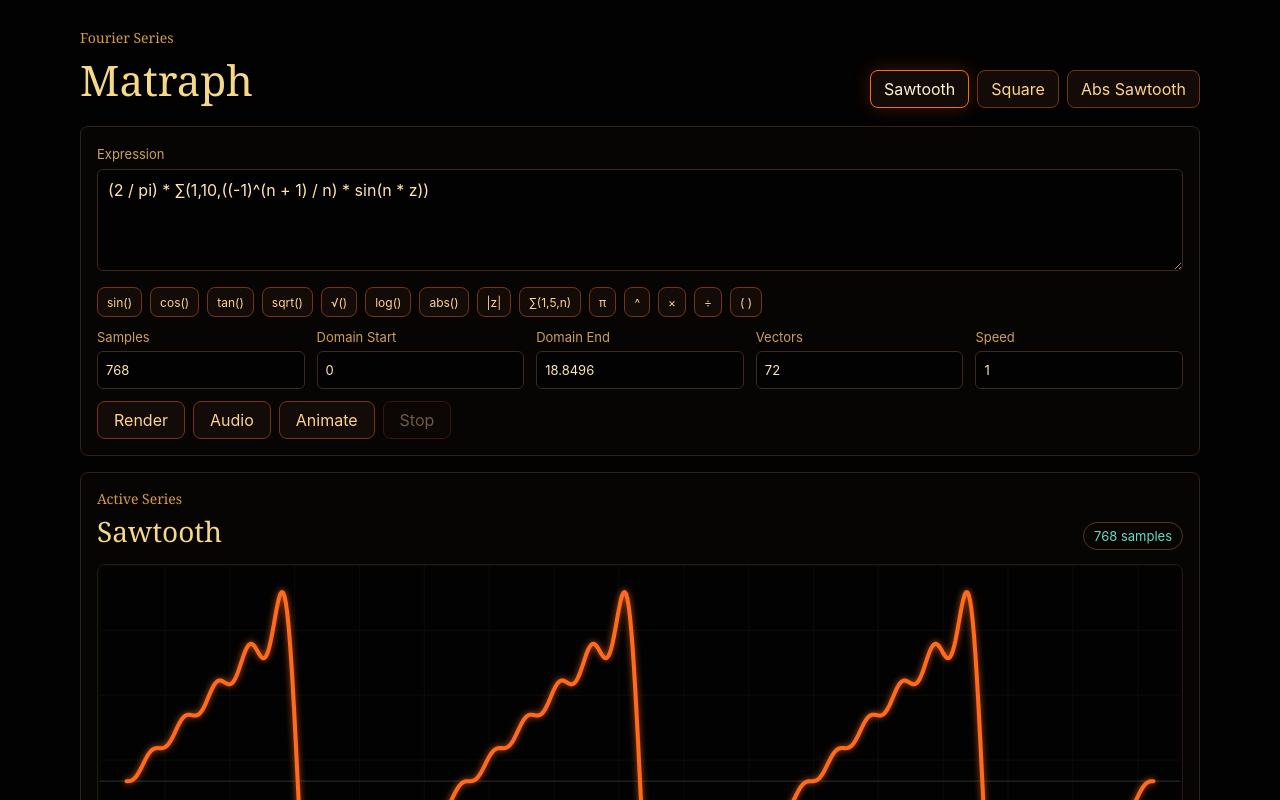
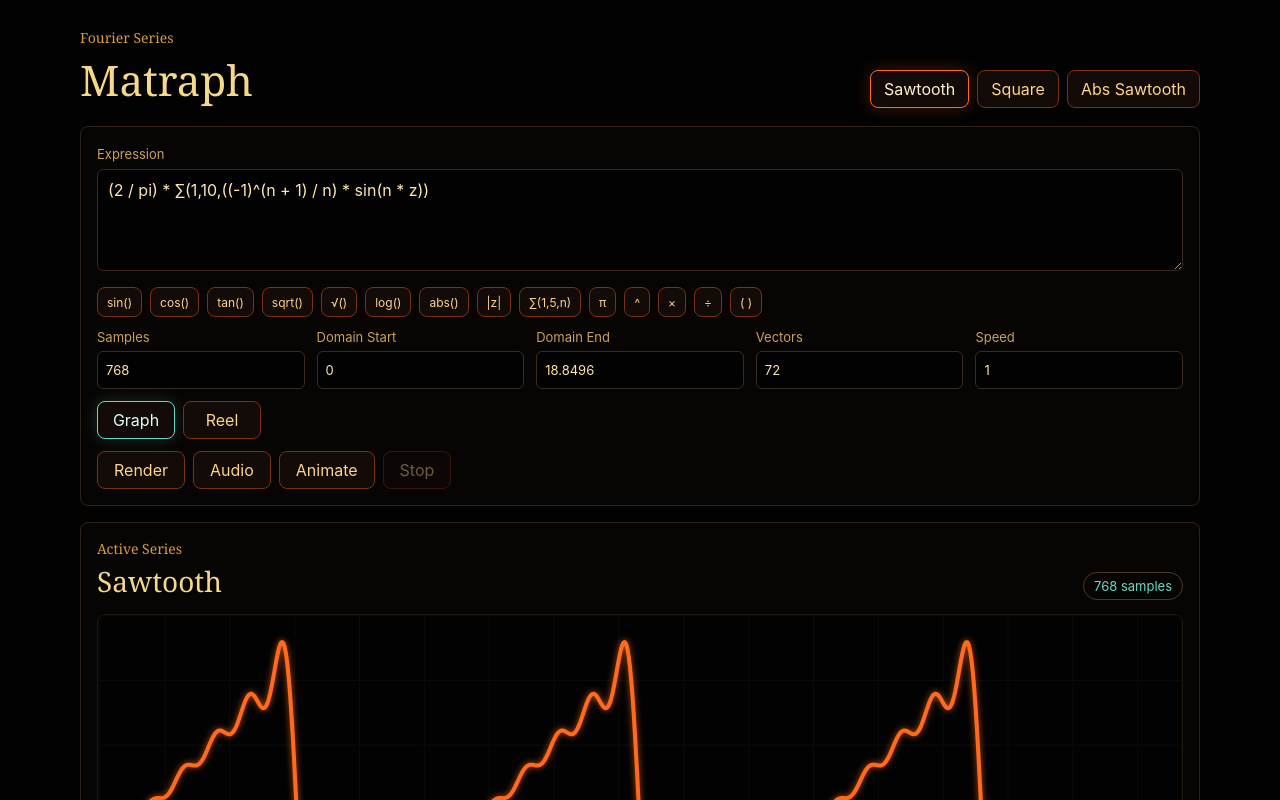
Before and after one commit to yacanka/matraph, a Vue app: page / in a window 1280 px wide. Shown: the top 800 px of the page. Built offline with nearby package versions, Linux system fonts and the light colour scheme.

Commit message:
Add reel stage mode

```diff
--- a/src/App.vue
+++ b/src/App.vue
@@ -31,9 +31,11 @@
       :error-message="errorMessage"
       :has-points="points.length > 0"
       :is-animating="isFourierAnimating"
+      :stage-mode="stageMode"
       @animate="startFourierAnimation"
       @audio="playSound"
       @custom-expression="markCustomExpression"
+      @mode-change="setStageMode"
       @render="buildGraph"
       @stop="stopFourierAnimation"
     />
@@ -48,6 +50,7 @@
       :is-animating="isFourierAnimating"
       :plot-path="plot.path"
       :sample-count="sampleCount"
+      :stage-mode="stageMode"
       :trace="fourierTrace"
       :width="CHART_WIDTH"
     />
@@ -65,6 +68,8 @@
 import { findFormulaPreset, FORMULA_PRESETS, getDefaultFormulaPreset } from './services/formulaPresets';
 import type { FormulaPreset } from './services/formulaPresets';
 import { createGraphPlot, toCenteredLongestSegment } from './services/graphPlotter';
+import { createReelTracePoint, createStageLayout } from './services/stageLayout';
+import type { StageMode } from './services/stageLayout';
 import type { CoordinatePoint, GraphPoint } from './types/graph';
 
 const CHART_WIDTH = 800;
@@ -83,6 +88,7 @@
 const points = ref<GraphPoint[]>([]);
 const errorMessage = ref('');
 const activePresetId = ref(defaultPreset.id);
+const stageMode = ref<StageMode>('standard');
 const isFourierAnimating = ref(false);
 const fourierVectors = ref<FourierVector[]>([]);
 const fourierArms = ref<FourierArm[]>([]);
@@ -157,8 +163,10 @@
 }
 
 function renderFourierFrame(progress: number): void {
-  const frame = createFourierFrame(fourierVectors.value, progress, CHART_CENTER);
-  const trace = progress < previousFourierProgress ? [frame.tip] : [...fourierTrace.value, frame.tip];
+  const layout = createStageLayout(stageMode.value, CHART_WIDTH, CHART_HEIGHT);
+  const frame = createFourierFrame(fourierVectors.value, progress, layout.frameOrigin);
+  const tracePoint = createTracePoint(frame.tip, progress, layout);
+  const trace = progress < previousFourierProgress ? [tracePoint] : [...fourierTrace.value, tracePoint];
   fourierArms.value = frame.arms;
   fourierTrace.value = trace.slice(-FOURIER_TRACE_LIMIT);
 }
@@ -175,6 +183,16 @@
   activePresetId.value = 'custom';
 }
 
+function setStageMode(mode: StageMode): void {
+  stageMode.value = mode;
+  if (isFourierAnimating.value) startFourierAnimation();
+}
+
+function createTracePoint(tip: CoordinatePoint, progress: number, layout: ReturnType<typeof createStageLayout>): CoordinatePoint {
+  if (stageMode.value === 'reel') return createReelTracePoint(layout, tip, progress);
+  return tip;
+}
+
 onMounted(buildGraph);
 onBeforeUnmount(stopFourierAnimation);
 </script>
--- a/src/components/ControlPanel.vue
+++ b/src/components/ControlPanel.vue
@@ -26,6 +26,19 @@
       <label>Speed<input v-model.number="fourierSpeed" type="number" min="0.25" max="4" step="0.25" /></label>
     </div>
 
+    <div class="mode-row" aria-label="Stage mode">
+      <button
+        v-for="option in modeOptions"
+        :key="option.value"
+        class="mode-button"
+        :class="{ selected: option.value === props.stageMode }"
+        type="button"
+        @click="emit('modeChange', option.value)"
+      >
+        {{ option.label }}
+      </button>
+    </div>
+
     <div class="actions">
       <button type="button" @click="emit('render')">Render</button>
       <button type="button" :disabled="!props.hasPoints" @click="emit('audio')">Audio</button>
@@ -39,12 +52,14 @@
 
 <script setup lang="ts">
 import { nextTick, ref } from 'vue';
+import type { StageMode } from '../services/stageLayout';
 
 interface ControlPanelProps {
   canAnimate: boolean;
   errorMessage: string;
   hasPoints: boolean;
   isAnimating: boolean;
+  stageMode: StageMode;
 }
 
 const props = defineProps<ControlPanelProps>();
@@ -52,6 +67,7 @@
   animate: [];
   audio: [];
   customExpression: [];
+  modeChange: [mode: StageMode];
   render: [];
   stop: [];
 }>();
@@ -63,6 +79,10 @@
 const fourierSpeed = defineModel<number>('fourierSpeed', { required: true });
 const expressionField = ref<HTMLTextAreaElement | null>(null);
 const quickTokens = ['sin()', 'cos()', 'tan()', 'sqrt()', '√()', 'log()', 'abs()', '|z|', '∑(1,5,n)', 'π', '^', '×', '÷', '( )'];
+const modeOptions: Array<{ label: string; value: StageMode }> = [
+  { label: 'Graph', value: 'standard' },
+  { label: 'Reel', value: 'reel' },
+];
 
 function insertToken(token: string): void {
   const field = expressionField.value;
--- a/src/components/StagePanel.vue
+++ b/src/components/StagePanel.vue
@@ -1,5 +1,5 @@
 <template>
-  <section class="stage-panel" aria-label="Function drawing">
+  <section class="stage-panel" :class="`mode-${props.stageMode}`" aria-label="Function drawing">
     <header class="stage-header">
       <div>
         <p class="eyebrow">Active Series</p>
@@ -22,7 +22,8 @@
       <rect :width="props.width" :height="props.height" fill="url(#grid-lines)" class="grid-plane" />
       <line x1="0" :y1="props.centerY" :x2="props.width" :y2="props.centerY" class="axis-line" />
       <line x1="0" :y1="props.baselineY" :x2="props.width" :y2="props.baselineY" class="dash-line" />
-      <path :d="props.plotPath" class="graph-path" filter="url(#orange-glow)" />
+      <path v-if="props.stageMode === 'standard'" :d="props.plotPath" class="graph-path" filter="url(#orange-glow)" />
+      <path v-else :d="props.plotPath" class="graph-path reel-reference" filter="url(#orange-glow)" />
 
       <g v-if="props.isAnimating" class="fourier-layer">
         <circle
@@ -42,6 +43,14 @@
           :y2="arm.end.y"
           class="fourier-arm"
         />
+        <line
+          v-if="props.stageMode === 'reel' && props.trace.length > 0"
+          :x1="lastArmTip.x"
+          :y1="lastArmTip.y"
+          :x2="lastTracePoint.x"
+          :y2="lastTracePoint.y"
+          class="reel-connector"
+        />
         <path :d="tracePath" class="fourier-trace" filter="url(#orange-glow)" />
       </g>
     </svg>
@@ -53,6 +62,7 @@
 <script setup lang="ts">
 import { computed } from 'vue';
 import type { FourierArm } from '../services/fourierEngine';
+import type { StageMode } from '../services/stageLayout';
 import type { CoordinatePoint } from '../types/graph';
 
 interface StagePanelProps {
@@ -65,12 +75,15 @@
   isAnimating: boolean;
   plotPath: string;
   sampleCount: number;
+  stageMode: StageMode;
   trace: CoordinatePoint[];
   width: number;
 }
 
 const props = defineProps<StagePanelProps>();
 const tracePath = computed(() => toSvgPath(props.trace));
+const lastTracePoint = computed(() => props.trace.at(-1) ?? { x: 0, y: 0 });
+const lastArmTip = computed(() => props.arms.at(-1)?.end ?? { x: 0, y: 0 });
 
 function toSvgPath(sourcePoints: CoordinatePoint[]): string {
   return sourcePoints.map((point, index) => {
--- /dev/null
+++ b/src/services/stageLayout.ts
@@ -0,0 +1,28 @@
+import type { CoordinatePoint } from '../types/graph';
+
+export type StageMode = 'standard' | 'reel';
+
+export interface StageLayout {
+  frameOrigin: CoordinatePoint;
+  traceStartX: number;
+  traceWidth: number;
+}
+
+/** Resolve animation coordinates for the selected stage mode. */
+export function createStageLayout(mode: StageMode, width: number, height: number): StageLayout {
+  const center = { x: width / 2, y: height / 2 };
+  if (mode === 'standard') return { frameOrigin: center, traceStartX: 0, traceWidth: width };
+  return {
+    frameOrigin: { x: width * 0.16, y: center.y },
+    traceStartX: width * 0.34,
+    traceWidth: width * 0.58,
+  };
+}
+
+/** Map an epicycle tip into the right-flowing waveform used by reel mode. */
+export function createReelTracePoint(layout: StageLayout, tip: CoordinatePoint, progress: number): CoordinatePoint {
+  return {
+    x: layout.traceStartX + layout.traceWidth * progress,
+    y: tip.y,
+  };
+}
--- a/src/styles/controls.css
+++ b/src/styles/controls.css
@@ -50,6 +50,23 @@
   padding: 8px 16px;
 }
 
+.mode-row {
+  display: flex;
+  flex-wrap: wrap;
+  gap: 8px;
+}
+
+.mode-button {
+  min-width: 78px;
+  padding: 7px 12px;
+}
+
+.mode-button.selected {
+  border-color: #67d7c4;
+  color: #dffff9;
+  box-shadow: 0 0 16px rgba(103, 215, 196, 0.2);
+}
+
 .error {
   margin: 0;
   color: #ff7a7a;
--- a/src/styles/stage.css
+++ b/src/styles/stage.css
@@ -65,6 +65,17 @@
   stroke-width: 3;
 }
 
+.reel-reference {
+  opacity: 0.18;
+  transform: translateX(130px) scaleX(0.62);
+  transform-box: fill-box;
+  transform-origin: center;
+}
+
+.mode-reel .fourier-trace {
+  stroke-width: 3.4;
+}
+
 .fourier-circle {
   fill: none;
   stroke: rgba(255, 150, 54, 0.6);
@@ -74,6 +85,12 @@
 .fourier-arm {
   stroke: rgba(246, 216, 137, 0.72);
   stroke-width: 1.2;
+}
+
+.reel-connector {
+  stroke: rgba(246, 216, 137, 0.55);
+  stroke-dasharray: 6 7;
+  stroke-width: 1.1;
 }
 
 .formula-readout {
```
Also changed, not shown: 1 other file (tests, documents, lock files or other folders).
